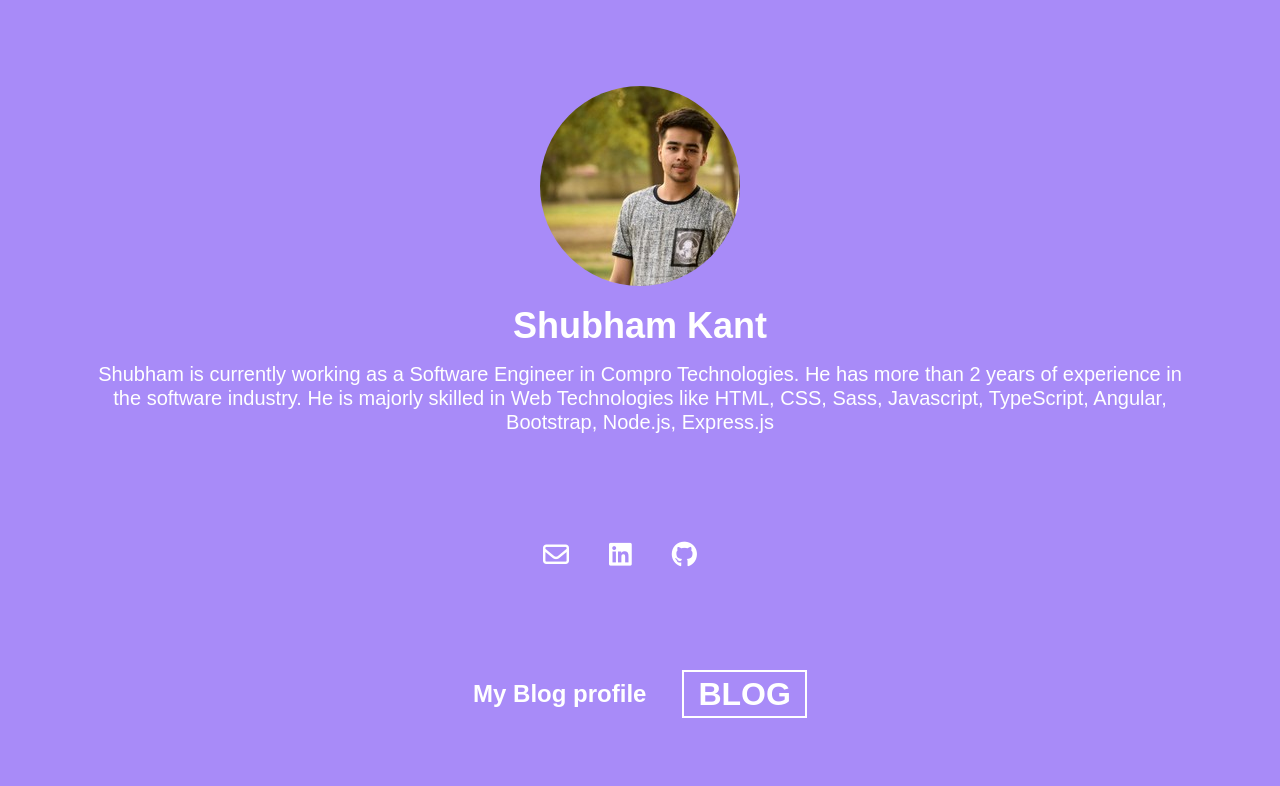
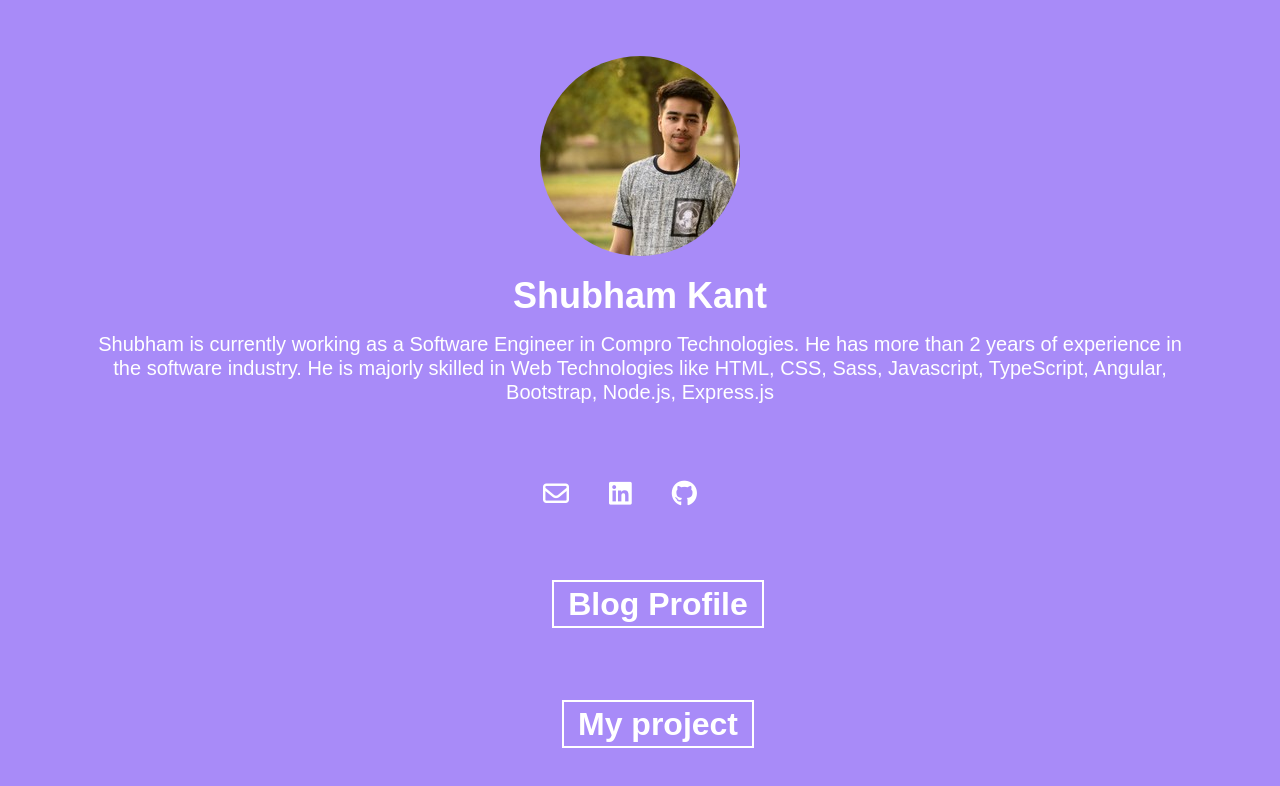
Before and after one commit to Shubham-kant/Shubham-Kant.github.io, a plain HTML site: page index.html in a window 1280 px wide. Drawn offline with Linux system fonts and the light colour scheme.

Commit message:
added project section

```diff
--- a/css/style.css
+++ b/css/style.css
@@ -706,6 +706,7 @@ section{
     border: 2px solid white;
     padding: 10px 14px;
 	font-weight: 700;
+	color: white;
 	line-height: 24px;
   }
   .blog:hover {
--- a/index.html
+++ b/index.html
@@ -362,20 +362,31 @@
 			</a> -->
 		</div>
 		<div class="work-container">
-			<p class="work-desc">
-				My Blog profile
-			</p>
+			<!-- <p class="work-desc">
+				My blog profile
+			</p> -->
 			<div class="blog-container">
-				<button class="blog">
-					<a title="blog profile" class="blog-link" href="https://dev.to/shubhamkant_" target="_blank">
-						BLOG
-					</a>
-				</button>
+				<a title="blog profile" class="blog-link" href="https://dev.to/shubhamkant_" target="_blank">
+					<button class="blog">
+						Blog Profile
+					</button>
+				</a>
 			</div>
 
 		</div>
+		<div class="work-container">
+			<!-- <p class="work-desc">
+				My projects
+			</p> -->
+			<div class="blog-container">
+				<a title="my project" class="blog-link" href="https://yourkart.cyclic.app/" target="_blank">
+						<button class="blog">
+						My project
+					</button>
+				</a>
+			</div>
+		</div>
 	</div>
-	<!-- <script src="js\jquery-3.4.1.js"></script> -->
 	<script type="text/javascript" src="js\resume_project.js"></script>
 </body>
 </html>
```
